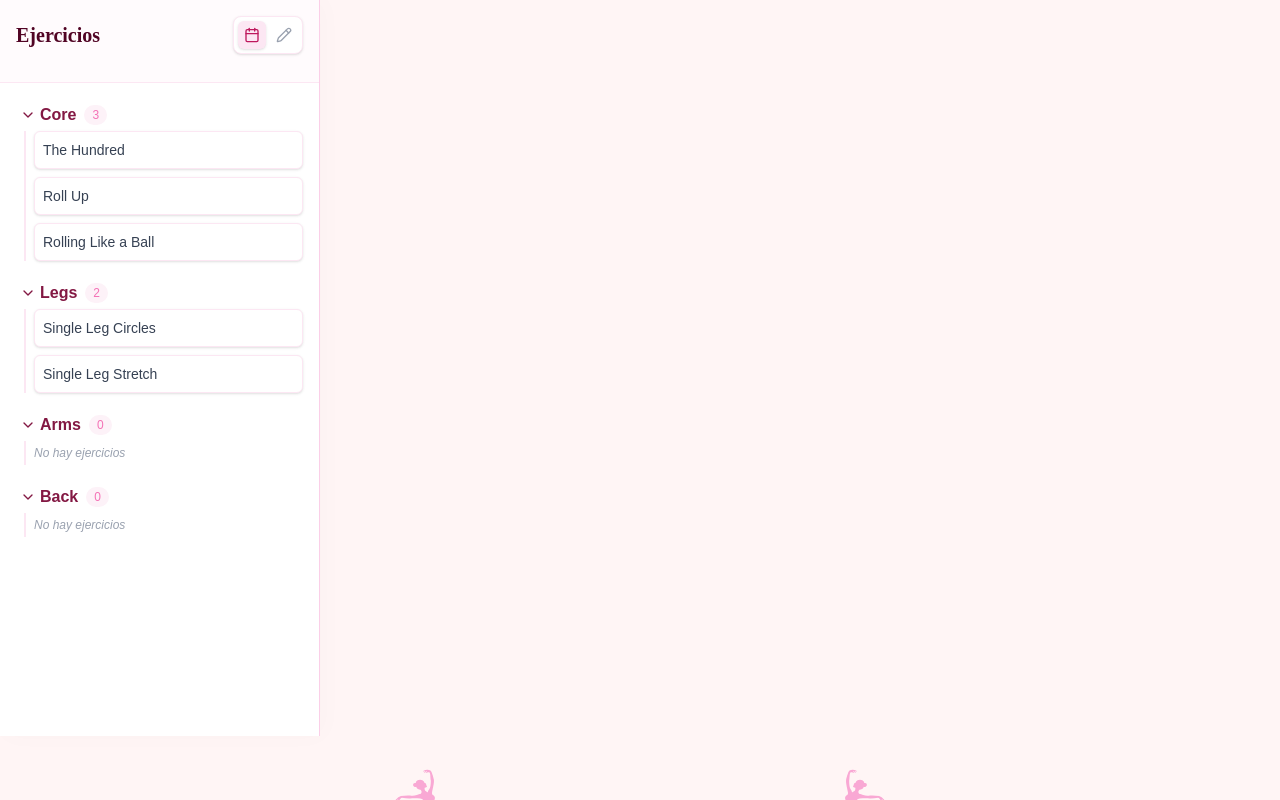
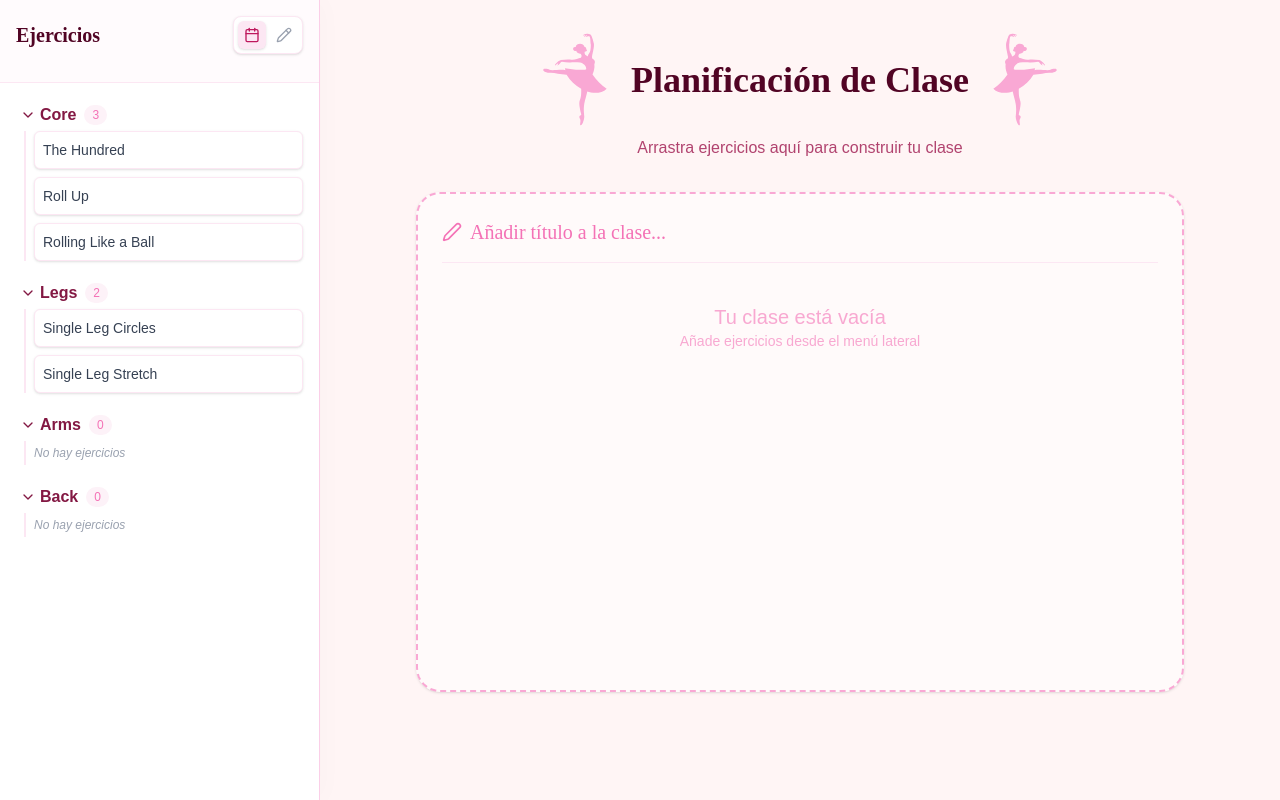
Before and after one commit to dariomnz/webPlanner, a React (Vite) app: page / in a window 1280 px wide. Built offline with nearby package versions, Linux system fonts and the light colour scheme.

Commit message:
Fix view in desktop

```diff
--- a/src/App.tsx
+++ b/src/App.tsx
@@ -171,7 +171,7 @@ function App() {
             onDragEnd={dragAndDrop.handleDragEnd}
             onDragCancel={dragAndDrop.handleDragCancel}
         >
-            <div className="flex flex-col h-dvh w-screen font-sans text-gray-900">
+            <div className="flex flex-col md:flex-row h-dvh w-screen font-sans text-gray-900 overflow-hidden">
                 <ExerciseMenu
                     exercises={exercises}
                     sections={sections}
--- a/src/components/ClassPlanner.tsx
+++ b/src/components/ClassPlanner.tsx
@@ -15,7 +15,7 @@ interface ClassPlannerProps {
 
 export default function ClassPlanner({ plannedExercises, onRemoveExercise, onClearAll, classTitle, onTitleChange, onExport }: ClassPlannerProps) {
     return (
-        <div className="flex-1 h-screen bg-beige-50 p-8 overflow-y-auto">
+        <div className="flex-1 h-full bg-beige-50 p-8 overflow-y-auto">
             <div className="max-w-3xl mx-auto">
                 <header className="mb-8 text-center relative">
 
--- a/src/components/ExerciseMenu/ExerciseMenu.tsx
+++ b/src/components/ExerciseMenu/ExerciseMenu.tsx
@@ -63,7 +63,7 @@ export default function ExerciseMenu({
 
     return (
         <div className={`
-            w-80 bg-white border-r border-pink-200 h-screen flex flex-col shadow-[4px_0_24px_rgba(0,0,0,0.02)] z-10
+            w-80 bg-white border-r border-pink-200 h-full flex flex-col shadow-[4px_0_24px_rgba(0,0,0,0.02)] z-10
             md:relative md:translate-x-0
             fixed transition-transform duration-300 ease-in-out
             ${isVisible ? 'translate-x-0' : '-translate-x-full'}
@@ -174,7 +174,7 @@ export default function ExerciseMenu({
                         isEditMode={isEditMode}
                     />
                 )}
-                <div className="h-24"></div>
+                <div className="md:hidden h-18"></div>
             </div>
         </div>
     );
```
